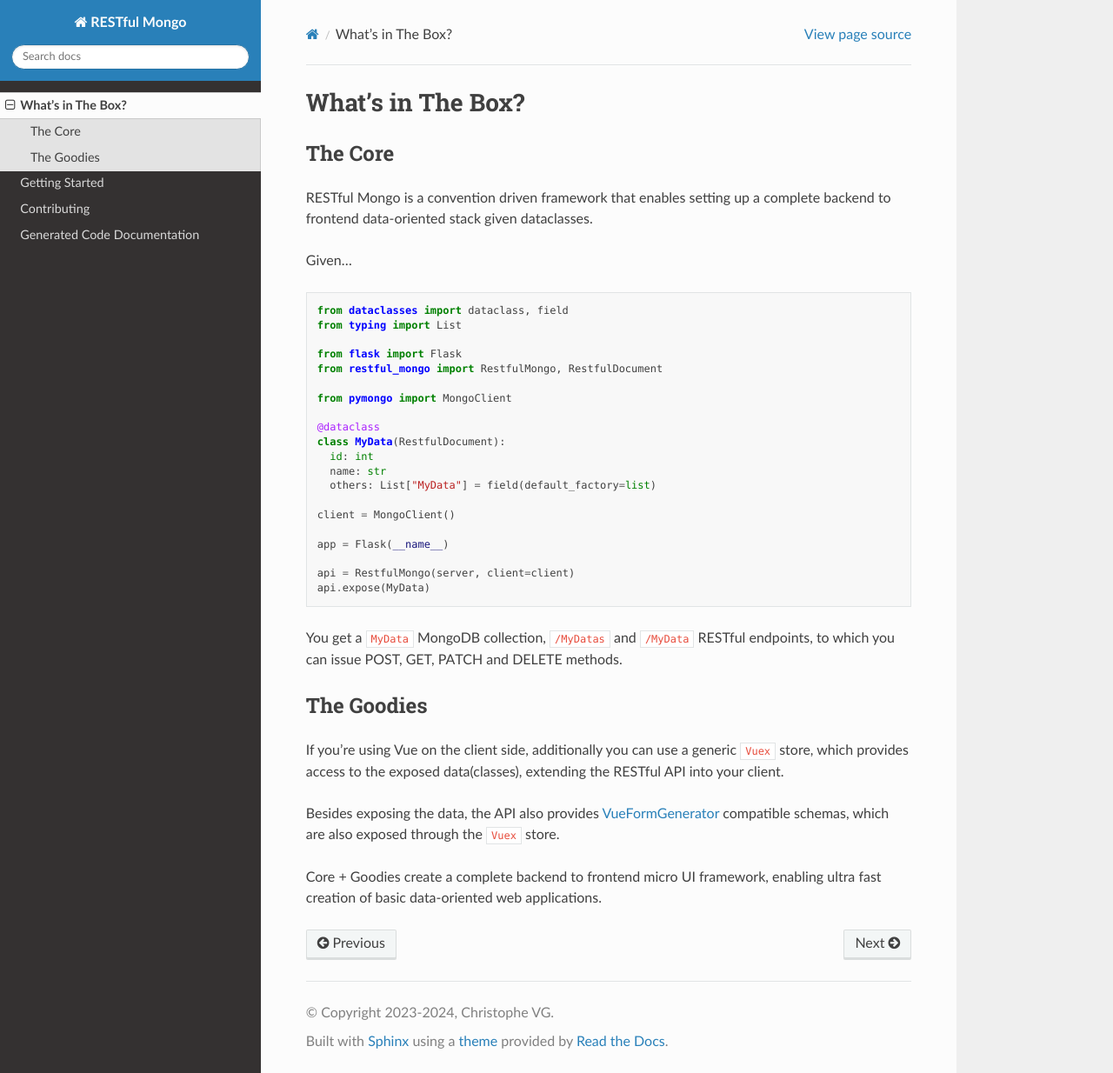
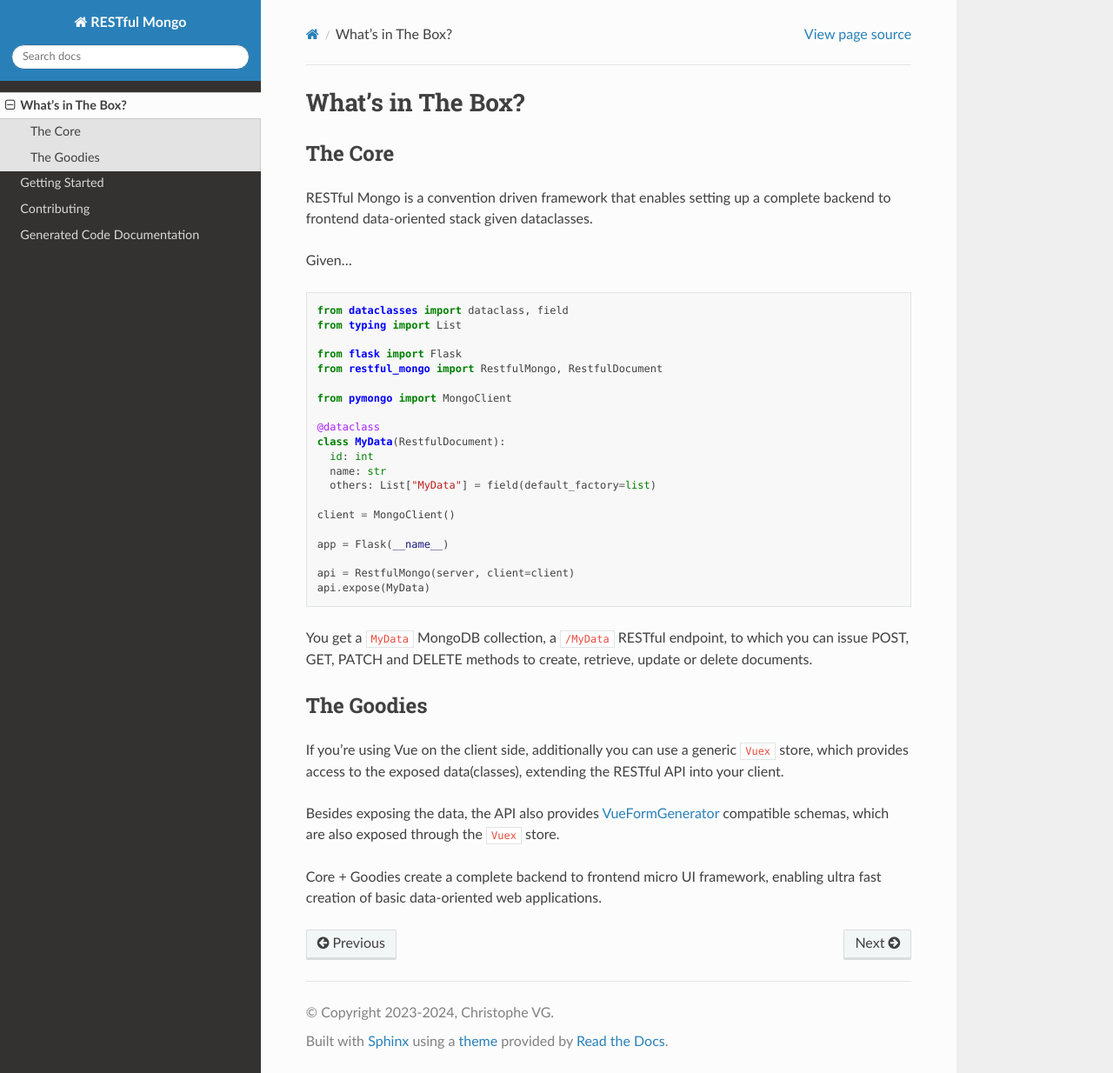
Before and after one commit to christophevg/restful-mongo, a Sphinx documentation site: the page built from docs/whats-in-the-box.md, in a window 1280 px wide and 1234 px high. Shown: the whole window at 87% size. Built offline with Sphinx 7.4.7 and the Read the Docs theme 2.0.0, drawn with Linux system fonts in a browser that asks for light colours.

Commit message:
droppend the plural on the resources endpoint

````diff
--- a/docs/whats-in-the-box.md
+++ b/docs/whats-in-the-box.md
@@ -29,7 +29,7 @@
 api.expose(MyData)
 ```
 
-You get a `MyData` MongoDB collection, `/MyDatas` and `/MyData` RESTful endpoints, to which you can issue POST, GET, PATCH and DELETE methods.
+You get a `MyData` MongoDB collection, a `/MyData` RESTful endpoint, to which you can issue POST, GET, PATCH and DELETE methods to create, retrieve, update or delete documents.
 
 ## The Goodies
 
--- a/restful_mongo/__init__.py
+++ b/restful_mongo/__init__.py
@@ -96,7 +96,7 @@
       def patch(this, resource, id=None, path=None):
         pass
 
-    self._api.add_resource(RestfulResource, f"{self._prefix}/<string:resource>s",                        endpoint="resources")
+    self._api.add_resource(RestfulResource, f"{self._prefix}/<string:resource>",                         endpoint="resources")
     self._api.add_resource(RestfulResource, f"{self._prefix}/<string:resource>/<string:id>",             endpoint="resource")
     self._api.add_resource(RestfulResource, f"{self._prefix}/<string:resource>/<string:id>/<path:path>", endpoint="resource-path")
 
````
